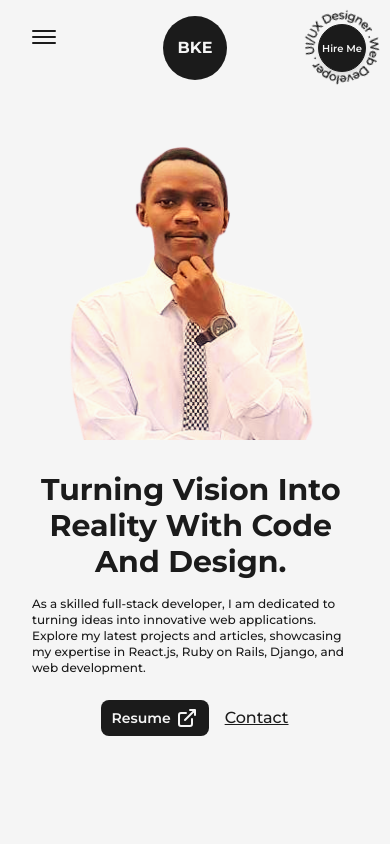
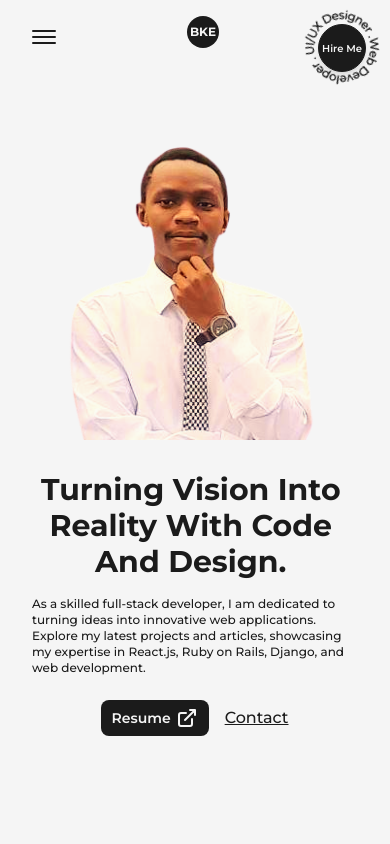
Before and after one commit to QuantaGeek/nextjs-creative, a Next.js app: page / in a window 390 px wide. Shown: the top 844 px of the page. Built offline with nearby package versions, Linux system fonts and the light colour scheme.

Commit message:
Make logo responsive.

```diff
--- a/src/components/Logo.js
+++ b/src/components/Logo.js
@@ -7,9 +7,9 @@ const MotionLink =motion(Link);
 
 const Logo = () => {
   return (
-    <div className='flex items-center justify-center mt-2'>
-        <MotionLink href="/" className='w-16 h-16 bg-dark text-light flex items-center
-        justify-center rounded-full text-2*1 font-bold border border-solid border-transparent dark:border-light'
+    <div className='flex items-center justify-center mt-2 pl-4'>
+        <MotionLink href="/" className='w-16 h-16 xs:w-8 xs:h-8 bg-dark text-light flex items-center
+        justify-center rounded-full xs:text-xs text-lg font-bold border border-solid border-transparent dark:border-light'
         whileHover={{
             backgroundColor: ["#121212", "rgba(131,58,180,1)","rgba(253,29,29,1)","rgba(252,176,69,1)","rgba(131,58,180,1)", "#121212"],
             transition: { duration: 1, repeat: true}
```
